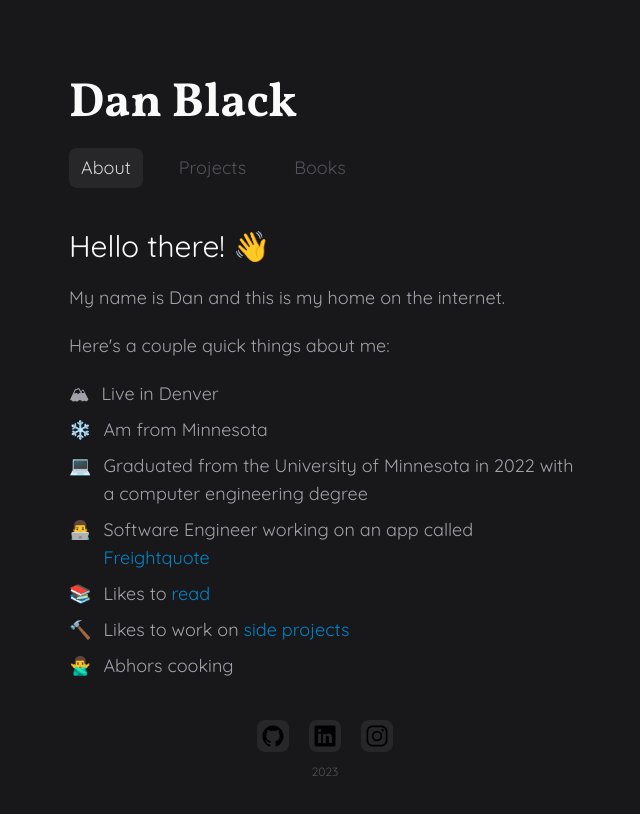
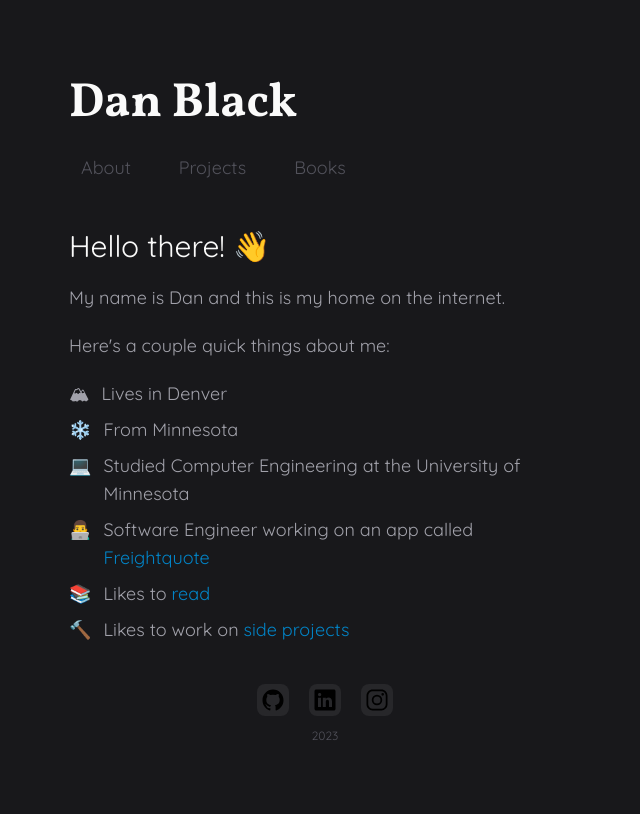
Before and after one commit to daniel-black/dbv3, a Next.js app: page / in a window 1280 px wide. Shown: the top 814 px of the page, without its empty margins (315-955 px from the left). Built offline with nearby package versions, Linux system fonts and the light colour scheme.

Commit message:
fix navigation bug

```diff
--- a/app/Nav.tsx
+++ b/app/Nav.tsx
@@ -1,26 +1,22 @@
-'use client';
+"use client";
 
 import Link from "next/link";
-import { usePathname } from 'next/navigation';
+import { usePathname } from "next/navigation";
 
-const navItems = ['', 'projects', 'books'];
-
-const isActive = (item: string, path: string | null): boolean => {
-  return path === `/${item}`;
-}
+const navItems = ["/", "/projects", "/books"];
 
 export default function Nav() {
   const p = usePathname();
 
   return (
-    <nav className='flex flex-row space-x-3 sm:space-x-6'>
-      {navItems.map(item => (
+    <nav className="flex flex-row space-x-3 sm:space-x-6">
+      {navItems.map((item) => (
         <Link
           key={item}
-          className={`nav-link ${p === `/${item}` ? 'nav-active' : ''}`}
+          className={`nav-link ${p === `/${item}` ? "nav-active" : ""}`}
           href={item}
         >
-          {item === '' ? 'about' : item}
+          {item === "/" ? "about" : item.slice(1)}
         </Link>
       ))}
     </nav>
--- a/app/page.tsx
+++ b/app/page.tsx
@@ -3,19 +3,16 @@ import Link from "next/link";
 const listItems = [
   {
     emoji: "🏔",
-    content: <span>Live in Denver</span>,
+    content: <span>Lives in Denver</span>,
   },
   {
     emoji: "❄️",
-    content: <span>Am from Minnesota</span>,
+    content: <span>From Minnesota</span>,
   },
   {
     emoji: "💻",
     content: (
-      <span>
-        Graduated from the University of Minnesota in 2022 with a computer
-        engineering degree
-      </span>
+      <span>Studied Computer Engineering at the University of Minnesota</span>
     ),
   },
   {
@@ -56,10 +53,6 @@ const listItems = [
       </span>
     ),
   },
-  {
-    emoji: "🙅‍♂️",
-    content: <span>Abhors cooking</span>,
-  },
 ];
 
 export default function Home() {
```
